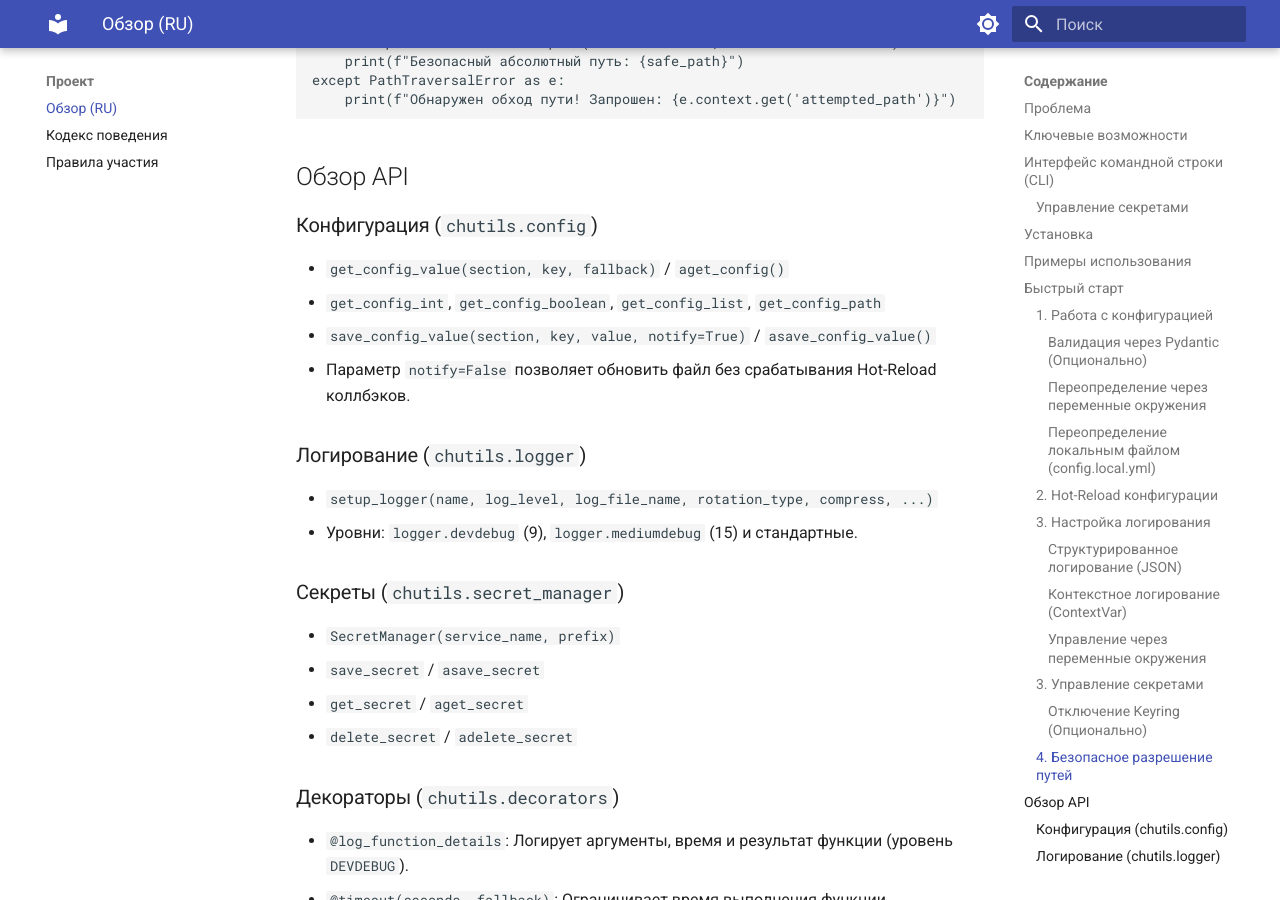
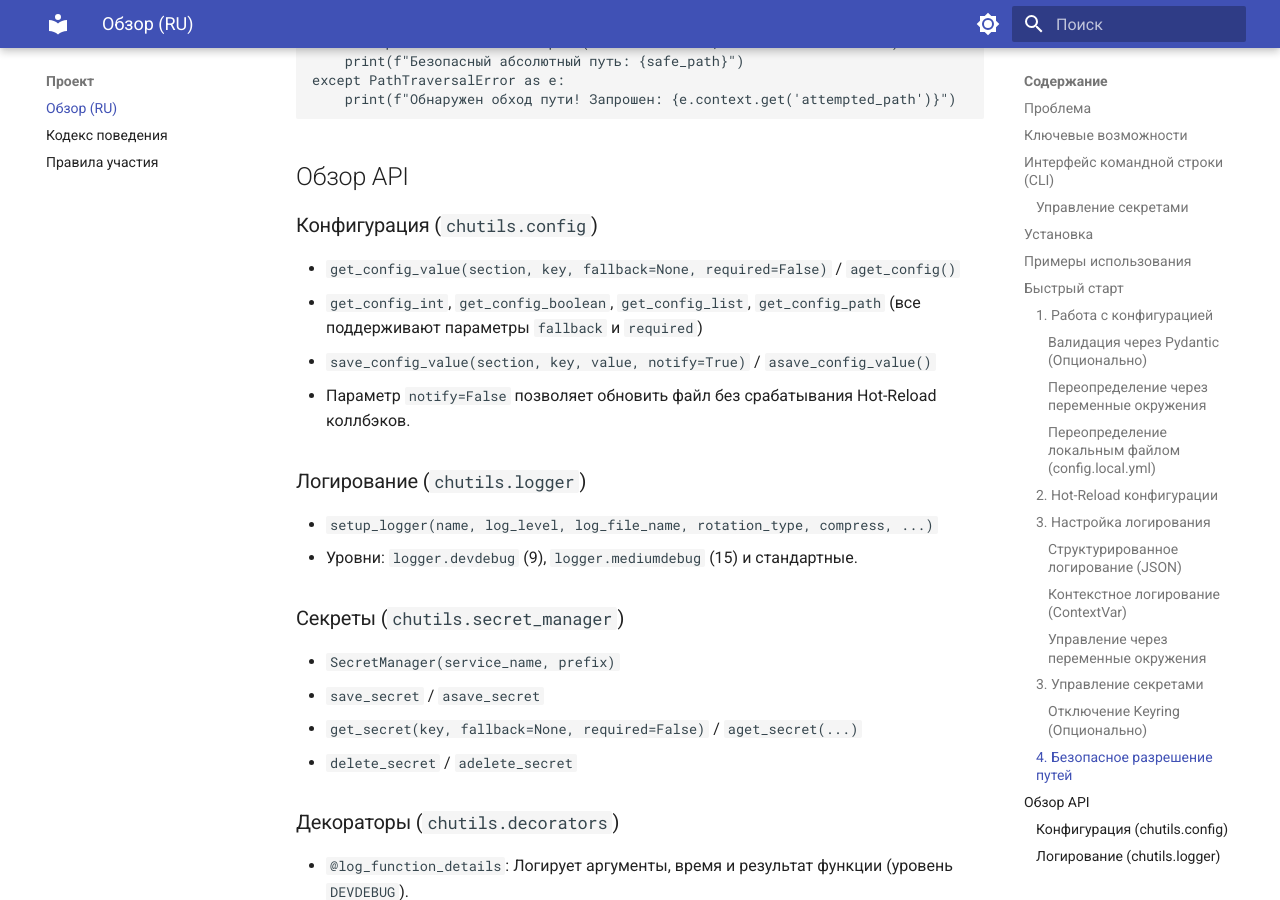
Before and after one commit to Chu4hel/chutils, an MkDocs documentation site: the page built from docs/README_RU.md, in a window 1280 px wide and 900 px high, scrolled down 6103 px. Built offline with MkDocs 1.6.1 and Material for MkDocs 9.7.7, drawn with Linux system fonts in a browser that asks for light colours.

Commit message:
docs: Обновить краткое описание API в README и docs/README_RU.md

```diff
--- a/docs/README_RU.md
+++ b/docs/README_RU.md
@@ -271,8 +271,9 @@ except PathTraversalError as e:
 
 ### Конфигурация (`chutils.config`)
 
-- `get_config_value(section, key, fallback)` / `aget_config()`
-- `get_config_int`, `get_config_boolean`, `get_config_list`, `get_config_path`
+- `get_config_value(section, key, fallback=None, required=False)` / `aget_config()`
+- `get_config_int`, `get_config_boolean`, `get_config_list`, `get_config_path` (все поддерживают параметры `fallback` и
+  `required`)
 - `save_config_value(section, key, value, notify=True)` / `asave_config_value()`
 - Параметр `notify=False` позволяет обновить файл без срабатывания Hot-Reload коллбэков.
 
@@ -285,7 +286,7 @@ except PathTraversalError as e:
 
 - `SecretManager(service_name, prefix)`
 - `save_secret` / `asave_secret`
-- `get_secret` / `aget_secret`
+- `get_secret(key, fallback=None, required=False)` / `aget_secret(...)`
 - `delete_secret` / `adelete_secret`
 
 ### Декораторы (`chutils.decorators`)
```
Also changed, not shown: README.md (+4 -3 lines).
